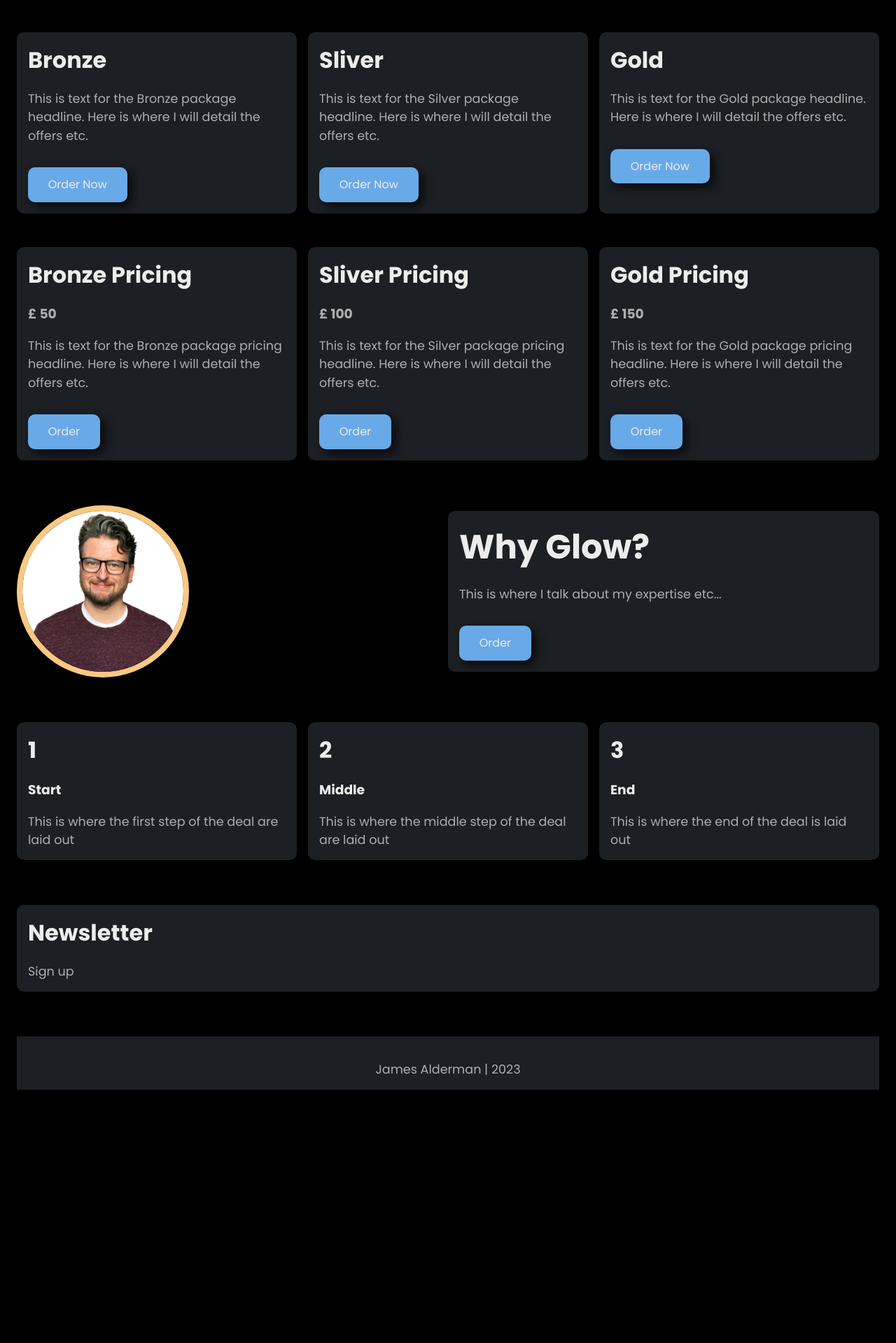
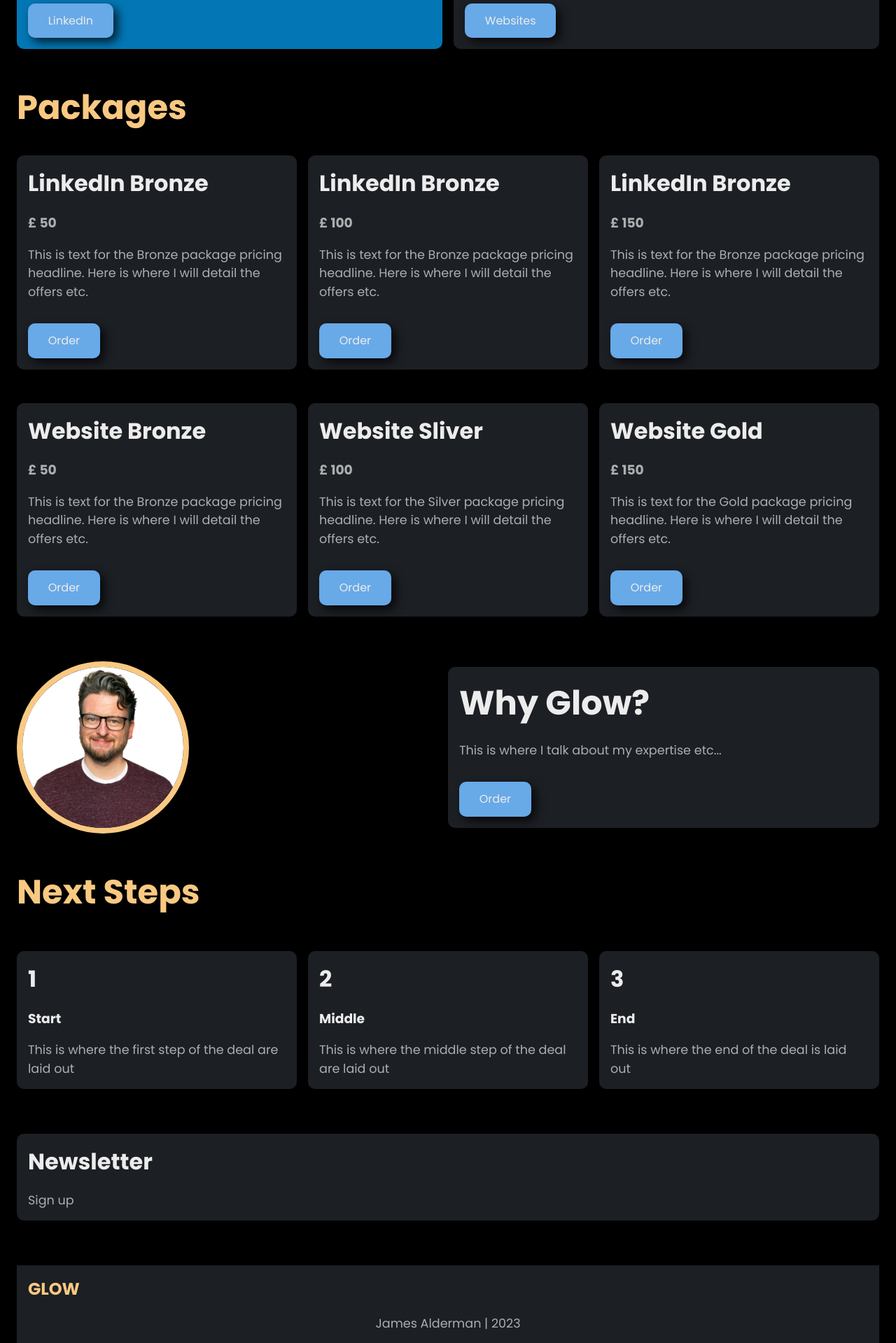
Before and after one commit to JAldo1980/react-small-business-landing-page, a React (Vite) app in the folder glow-1/: page / in a window 1280 px wide. Shown: the part 1401-3320 px from the top of the page at 70% size. Before the commit the page ends 2974 px from the top, so only its background shows below. Built offline with nearby package versions, Linux system fonts and the light colour scheme.

Commit message:
added footer code

```diff
--- a/glow-1/src/App.jsx
+++ b/glow-1/src/App.jsx
@@ -2,24 +2,26 @@ import React from "react";
 import Nav from "./Nav";
 import Header from "./Header";
 import Services from "./Services";
-import PackageData from "./PackageData";
-import Packages from "./Packages";
-import Pricing from "./Pricing";
-import PricingData from "./PricingData";
+import LinkedinPackageData from "./LinkedinPackageData";
+import LinkedInPricing from "./LinkedInPricing";
+import WebPricing from "./WebPricing";
+import WebsitePackageData from "./WebsitePackageData";
 import Why from "./Why";
 import Next from "./Next";
 import NextData from "./NextData";
 import Newsletter from "./Newsletter";
 import Footer from "./Footer";
-
+import ServiceHead from "./ServiceHead";
+import PackageHead from "./PackageHead";
+import NextHead from "./NextHead";
 
 export default function App() {
-  const packageElements = PackageData.map((item) => {
-    return <Packages key={item.id} {...item} />;
+  const LinkedInElements = LinkedinPackageData.map((item) => {
+    return <LinkedInPricing key={item.id} {...item} />;
   });
 
-  const pricingElements = PricingData.map((item) => {
-    return <Pricing key={item.id} {...item} />;
+  const WebElements = WebsitePackageData.map((item) => {
+    return <WebPricing key={item.id} {...item} />;
   });
 
   const nextElements = NextData.map((item) => {
@@ -30,10 +32,13 @@ export default function App() {
     <React.StrictMode>
       <Nav />
       <Header />
+      <ServiceHead />
       <Services />
-      <section className="package-grid">{packageElements}</section>
-      <section className="pricing-grid">{pricingElements}</section>
+      <PackageHead />
+      <section className="package-grid">{LinkedInElements}</section>
+      <section className="pricing-grid">{WebElements}</section>
       <Why />
+      <NextHead />
       <section className="next-grid">{nextElements}</section>
       <Newsletter />
       <Footer />
--- a/glow-1/src/Footer.jsx
+++ b/glow-1/src/Footer.jsx
@@ -3,7 +3,13 @@ import "./index.css";
 export default function Footer() {
   return (
     <div className="footer-el">
-      <p>James Alderman | 2023</p>
+      <div className="col-1">
+        <h2 className="glow-h2">GLOW</h2>
+      </div>
+      <div className="col-2"></div>
+      <div className="col-3">
+        <p>James Alderman | 2023</p>
+      </div>
     </div>
   );
 }
--- /dev/null
+++ b/glow-1/src/LinkedInPricing.jsx
@@ -0,0 +1,16 @@
+import "./index.css";
+
+export default function LinkedInPricing(props) {
+  return (
+    <div className="pricing-el">
+      <div className="inner-pricing-grid">
+        <div className="pricing-card">
+          <h2 className="bronze-pricing">{props.headline}</h2>
+          <h3>£ {props.price}</h3>
+          <p>{props.text}</p>
+          <button className="btn">Order</button>
+        </div>
+      </div>
+    </div>
+  );
+}
--- a/glow-1/src/PricingData.jsx
+++ b/glow-1/src/LinkedinPackageData.jsx
@@ -1,7 +1,7 @@
 export default [
   {
     id: 1,
-    headline: "Bronze Pricing",
+    headline: "LinkedIn Bronze",
     price: 50,
     text: "This is text for the Bronze package pricing headline. Here is where I will detail the offers etc.",
     button: "https://www.linkedin.com/in/jamespalderman/",
@@ -9,18 +9,18 @@ export default [
   },
   {
     id: 2,
-    headline: "Sliver Pricing",
+    headline: "LinkedIn Bronze",
     price: 100,
-    text: "This is text for the Silver package pricing headline. Here is where I will detail the offers etc.",
+    text: "This is text for the Bronze package pricing headline. Here is where I will detail the offers etc.",
     button: "https://www.linkedin.com/in/jamespalderman/",
-    stock: 2,
+    stock: 5,
   },
   {
     id: 3,
-    headline: "Gold Pricing",
+    headline: "LinkedIn Bronze",
     price: 150,
-    text: "This is text for the Gold package pricing headline. Here is where I will detail the offers etc.",
+    text: "This is text for the Bronze package pricing headline. Here is where I will detail the offers etc.",
     button: "https://www.linkedin.com/in/jamespalderman/",
-    stock: 11,
+    stock: 5,
   },
 ];
--- /dev/null
+++ b/glow-1/src/NextHead.jsx
@@ -0,0 +1,9 @@
+export default function NextHead() {
+  return (
+    <>
+      <div>
+        <h2 className="subheader">Next Steps</h2>
+      </div>
+    </>
+  );
+}
--- a/glow-1/src/PackageData.jsx
+++ /dev/null
@@ -1,23 +0,0 @@
-export default [
-  {
-    id: 1,
-    headline: "Bronze",
-    text: "This is text for the Bronze package headline. Here is where I will detail the offers etc.",
-    button: "https://www.linkedin.com/in/jamespalderman/",
-    available: 0,
-  },
-  {
-    id: 2,
-    headline: "Sliver",
-    text: "This is text for the Silver package headline. Here is where I will detail the offers etc.",
-    button: "https://www.linkedin.com/in/jamespalderman/",
-    available: 1,
-  },
-  {
-    id: 3,
-    headline: "Gold",
-    text: "This is text for the Gold package headline. Here is where I will detail the offers etc.",
-    button: "https://www.linkedin.com/in/jamespalderman/",
-    available: 1,
-  },
-];
--- /dev/null
+++ b/glow-1/src/PackageHead.jsx
@@ -0,0 +1,9 @@
+export default function PackageHead() {
+  return (
+    <>
+      <div>
+        <h2 className="subheader">Packages</h2>
+      </div>
+    </>
+  );
+}
--- a/glow-1/src/Packages.jsx
+++ /dev/null
@@ -1,13 +0,0 @@
-import React from "react";
-
-export default function Packages(props) {
-  return (
-    <div className="inner-package-el">
-      <h2>{props.headline}</h2>
-      <p>{props.text}</p>
-      <a href={props.button}>
-        <button className="btn">Order Now</button>
-      </a>
-    </div>
-  );
-}
--- /dev/null
+++ b/glow-1/src/ServiceHead.jsx
@@ -0,0 +1,9 @@
+export default function ServiceHead() {
+  return (
+    <>
+      <div>
+        <h2 className="subheader">Services</h2>
+      </div>
+    </>
+  );
+}
--- a/glow-1/src/Pricing.jsx
+++ b/glow-1/src/WebPricing.jsx
@@ -1,6 +1,6 @@
 import "./index.css";
 
-export default function Pricing(props) {
+export default function WebPricing(props) {
   let badgeText;
 
   return (
@@ -11,7 +11,6 @@ export default function Pricing(props) {
           <h3>£ {props.price}</h3>
           <p>{props.text}</p>
           <button className="btn">Order</button>
-          {badgeText && <div className="card--badge">{badgeText}</div>}
         </div>
       </div>
     </div>
--- /dev/null
+++ b/glow-1/src/WebsitePackageData.jsx
@@ -0,0 +1,26 @@
+export default [
+  {
+    id: 1,
+    headline: "Website Bronze",
+    price: 50,
+    text: "This is text for the Bronze package pricing headline. Here is where I will detail the offers etc.",
+    button: "https://www.linkedin.com/in/jamespalderman/",
+    stock: 5,
+  },
+  {
+    id: 2,
+    headline: "Website Sliver",
+    price: 100,
+    text: "This is text for the Silver package pricing headline. Here is where I will detail the offers etc.",
+    button: "https://www.linkedin.com/in/jamespalderman/",
+    stock: 2,
+  },
+  {
+    id: 3,
+    headline: "Website Gold",
+    price: 150,
+    text: "This is text for the Gold package pricing headline. Here is where I will detail the offers etc.",
+    button: "https://www.linkedin.com/in/jamespalderman/",
+    stock: 11,
+  },
+];
--- a/glow-1/src/index.css
+++ b/glow-1/src/index.css
@@ -165,16 +165,16 @@ body p {
 }
 
 .linkedin-btn:hover {
-  -webkit-box-shadow: 0px 0px 36px 0px rgba(255, 240, 23, 1);
-  -moz-box-shadow: 0px 0px 36px 0px rgba(255, 240, 23, 1);
-  box-shadow: 0px 0px 36px 0px rgba(255, 240, 23, 1);
+  -webkit-box-shadow: 0px 0px 10px 0px rgba(255, 240, 23, 1);
+  -moz-box-shadow: 0px 0px 10px 0px rgba(255, 240, 23, 1);
+  box-shadow: 0px 0px 10px 0px rgba(255, 240, 23, 1);
   transition: 0.3s;
 }
 
 .web-btn:hover {
-  -webkit-box-shadow: 0px 0px 36px 0px rgba(255, 240, 23, 1);
-  -moz-box-shadow: 0px 0px 36px 0px rgba(255, 240, 23, 1);
-  box-shadow: 0px 0px 36px 0px rgba(255, 240, 23, 1);
+  -webkit-box-shadow: 0px 0px 10px 0px rgba(255, 240, 23, 1);
+  -moz-box-shadow: 0px 0px 10px 0px rgba(255, 240, 23, 1);
+  box-shadow: 0px 0px 10px 0px rgba(255, 240, 23, 1);
   transition: 0.3s;
 }
 
@@ -328,9 +328,9 @@ body p {
 }
 
 .header-el-btn:hover {
-  -webkit-box-shadow: 0px 0px 36px 0px rgba(255, 240, 23, 1);
-  -moz-box-shadow: 0px 0px 36px 0px rgba(255, 240, 23, 1);
-  box-shadow: 0px 0px 36px 0px rgba(255, 240, 23, 1);
+  -webkit-box-shadow: 0px 0px 10px 0px rgba(255, 240, 23, 1);
+  -moz-box-shadow: 0px 0px 10px 0px rgba(255, 240, 23, 1);
+  box-shadow: 0px 0px 10px 0px rgba(255, 240, 23, 1);
   transition: 0.3s;
 }
 
@@ -345,7 +345,7 @@ body p {
 }
 
 .service-el {
-  margin-top: 4em;
+  margin-top: 1em;
 }
 
 .service-card {
@@ -384,7 +384,7 @@ body p {
 /* **************** */
 
 .package-grid {
-  margin-top: 2em;
+  margin-top: 1em;
   display: grid;
   grid-template-columns: repeat(1, 1fr);
 }
@@ -473,7 +473,7 @@ body p {
 /* ************ */
 
 .next-grid {
-  margin-top: 2em;
+  margin-top: 1em;
   display: grid;
   grid-template-columns: repeat(1, 1fr);
 }
@@ -556,21 +556,22 @@ body p {
 }
 
 .btn:hover {
-  -webkit-box-shadow: 0px 0px 36px 0px rgba(255, 240, 23, 1);
-  -moz-box-shadow: 0px 0px 36px 0px rgba(255, 240, 23, 1);
-  box-shadow: 0px 0px 36px 0px rgba(255, 240, 23, 1);
+  -webkit-box-shadow: 0px 0px 10px 0px rgba(255, 240, 23, 1);
+  -moz-box-shadow: 0px 0px 10px 0px rgba(255, 240, 23, 1);
+  box-shadow: 0px 0px 10px 0px rgba(255, 240, 23, 1);
   transition: 0.3s;
 }
 
-.card--badge {
+.glow-h2 {
+  margin-top: 0;
+  color: #f9c982;
+  cursor: pointer;
+}
+
+.subheader {
   margin-top: 1em;
-  width: 55%;
-  color: white;
-  background-color: red;
-  padding: 1em;
-  padding: 5px 7px;
-  border-radius: 2px;
-  font-weight: bold;
+  font-size: 3rem;
+  color: var(--logo-color);
 }
 
 /* ********************* */
```
